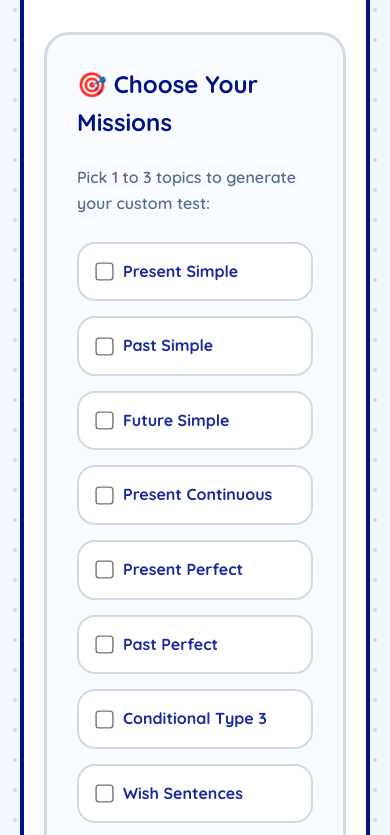
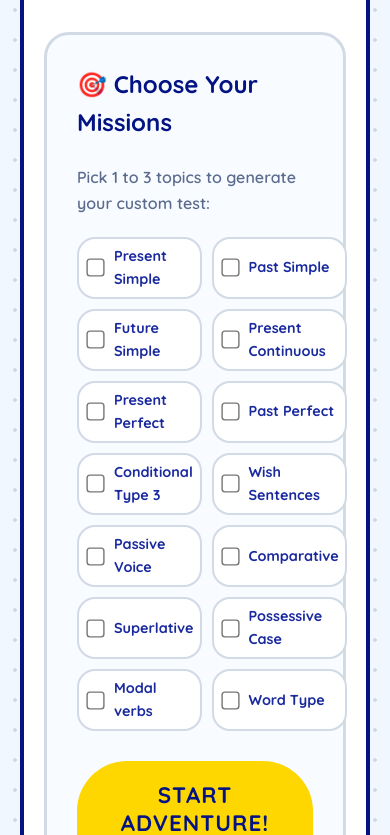
Before and after one commit to BeHeard-English/my-lms-game, a website: page uploads/games/gameFile-1770235908539-876565250.html in a window 390 px wide. Shown: the part 245-1080 px from the top of the page. Drawn offline with Linux system fonts and the light colour scheme.

Commit message:
Update gameFile-1770235908539-876565250.html

```diff
--- a/uploads/games/gameFile-1770235908539-876565250.html
+++ b/uploads/games/gameFile-1770235908539-876565250.html
@@ -83,14 +83,35 @@
         .grid-checkboxes {
             display: grid;
             grid-template-columns: repeat(auto-fill, minmax(220px, 1fr));
-            gap: 15px;
-            margin: 25px 0;
+            gap: 10px;
+            margin: 20px 0;
         }
+
+/* Tối ưu hóa cho điện thoại */
+@media screen and (max-width: 768px) {
+    /* Khi điện thoại để dọc */
+    @media (orientation: portrait) {
+        .grid-checkboxes {
+            grid-template-columns: repeat(2, 1fr); /* Chia 2 cột */
+        }
+        .checkbox-wrapper {
+            padding: 10px 5px; /* Giảm padding một chút để vừa màn hình nhỏ */
+            font-size: 0.9rem;  /* Giảm cỡ chữ nếu cần */
+        }
+    }
+
+    /* Khi điện thoại để ngang */
+    @media (orientation: landscape) {
+        .grid-checkboxes {
+            grid-template-columns: repeat(3, 1fr); /* Chia 3 cột */
+        }
+    }
+}
 
         .checkbox-wrapper {
             display: flex;
             align-items: center;
-            padding: 15px;
+            padding: 6px;
             background: white;
             border: 2px solid var(--border);
             border-radius: 18px;
```
